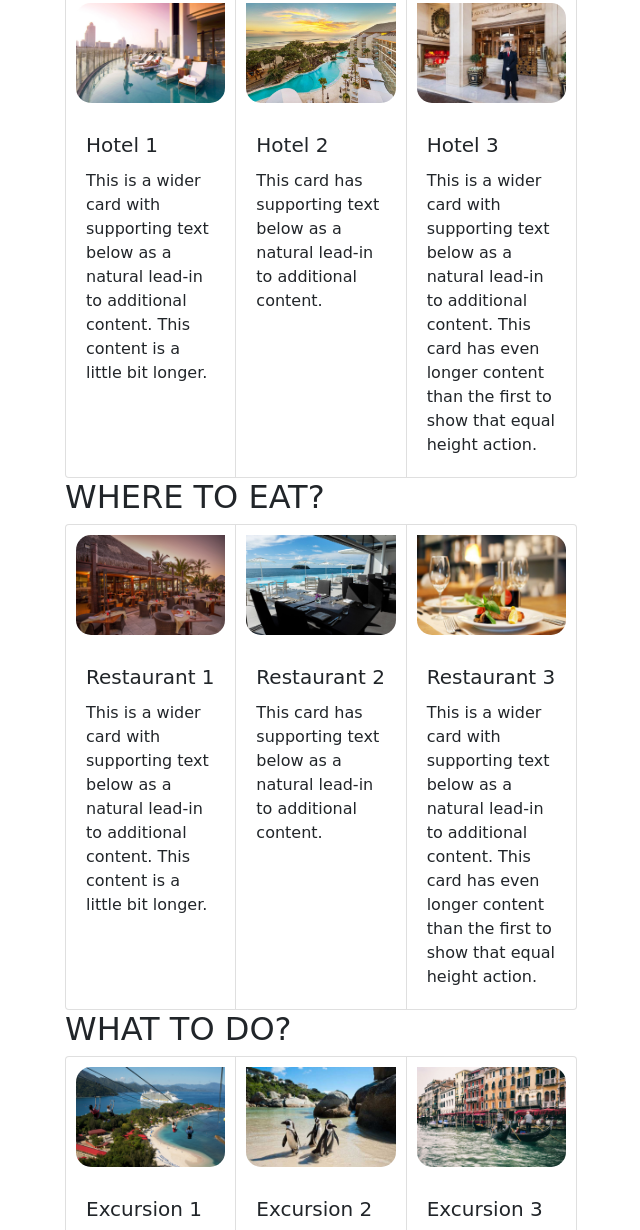
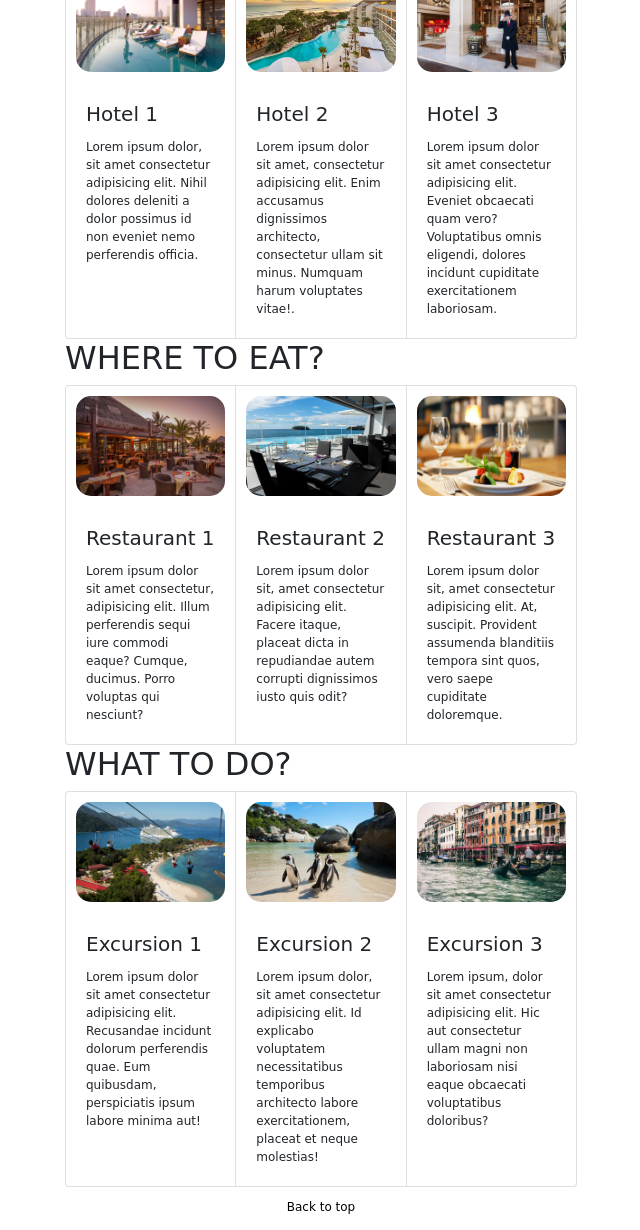
Before and after one commit to MrBrunotte/Vacation-Explorer, a plain HTML site: page mockup.html in a window 1280 px wide. Shown: the part 536-1766 px from the top of the page, without its empty margins (319-959 px from the left). Drawn offline with nearby package versions, Linux system fonts and the light colour scheme; a web font is replaced by a local one.

Commit message:
Mockup and style fixes

```diff
--- a/Assets/style.css
+++ b/Assets/style.css
@@ -12,19 +12,32 @@ a {
     font-size: 2rem;
 }
 
-a:active, a:hover {
+a:active,
+a:hover,
+a:focus,
+a:active:focus {
     color: red;
     text-decoration: none;
-}
-
-.search-input {
-    margin-top: 10px;
 }
 
 .container-fluid {
     margin: auto;
     width: 90%;
     padding: 20px;
+}
+
+/* header image */
+.img-fluid {
+    border-radius: 25px;
+}
+
+/* Modal */
+.btn-modal:active,
+.btn-modal:hover,
+.btn-modal:focus,
+.btn-modal:active:focus {
+    color: red;
+    text-decoration: none;
 }
 
 /* Checkboxes */
@@ -36,15 +49,26 @@ a:active, a:hover {
 
 .container-box {
     margin: 20px 40px 20px 0px;
-
 }
 
 .box {
     margin: 0px 0px 0px 0px;
 }
 
+/* search box */
+.search-input {
+    margin-top: 5px;
+    margin-bottom: 10px;
+}
+
+.search {
+    border: 1px solid grey;
+    border-radius:25px;
+}
+
+/* recommendations cards */
 .container-cards {                      /* parent contianer of cards */
-    display: inline-block;                      /* This arranges the direct child element of the container in a row */
+    display: inline-block;              /* This arranges the direct child element of the container in a row */
     justify-content: space-evenly;      /* This defines the alignment of the items along the horizontal axis */
     align-items: center;                /* This defines the  behaviour along the vertical axis */
 }
@@ -55,12 +79,32 @@ a:active, a:hover {
     border: 20%
 }
 
+.card-text {
+    font-size: 0.75rem;
+}
+
 .card-img-top {
     height: auto;
     width: 100%;
     padding: 10px;
-    border-radius:  25px 25px 25px 25px;
+    border-radius:  25px 25px 25px 25px !important;
 }
+
+/* back to top link */
+.anchor-bottom {
+    color: black;
+    text-decoration: none;
+    font-size: 0.75rem;
+}
+
+.anchor-bottom:hover,
+  .anchor-bottom:active,
+  .anchor-bottom:focus,
+  .anchor-bottom:active:focus {
+    color: red;
+  }
+
+/* Media queries - responsivness */
 
 @media (max-width: 1023px) {
     body {
--- a/mockup.html
+++ b/mockup.html
@@ -30,7 +30,7 @@
     </div>
 
     <section #="input">
-        <div class="search-input text-center">
+        <div class="text-center">
             <h1>vacation explorer</h1>
         </div>
         <div class="container">
@@ -43,13 +43,14 @@
                                     <h2>How does it work?</h2>
                                 </div>
                                 <div class="modal-body">
-                                    1) check the boxes of your interest!<br>2) Type the destination of your
-                                    choise<br>You
-                                    will
-                                    find recommendations near your destination below.
+                                    1) check the boxes of your interest!
+                                    <br>
+                                    2) Type the destination of yourchoise
+                                    <br><br>
+                                    You will find recommendations near your destination below.
                                 </div>
                                 <div class="modal-footer">
-                                    <input class="btn btn-black" data-dismiss="modal" value="Close">
+                                    <input class="btn btn-modal" data-dismiss="modal" value="Close">
                                 </div>
                             </div>
                         </div>
@@ -78,9 +79,7 @@
             </label>
         </div>
         <div class="search-input text-center" id="search">
-            <input type="text" placeholder="Type destination city...">
-            <div class="search"></div>
-            <br>
+            <input class="search" type="text" placeholder="Type city...">
         </div>
     </section>
     <section class="container-cards" #="recommendations">
@@ -91,25 +90,25 @@
                     <img src="Images/hotel-1.jpg" class="card-img-top" alt="Hotel">
                     <div class="card-body">
                         <h5 class="card-title">Hotel 1</h5>
-                        <p class="card-text">This is a wider card with supporting text below as a natural lead-in to
-                            additional content. This content is a little bit longer.</p>
+                        <p class="card-text">Lorem ipsum dolor, sit amet consectetur adipisicing elit. Nihil dolores
+                            deleniti a dolor possimus id non eveniet nemo perferendis officia.</p>
                     </div>
                 </div>
                 <div class="card" #="stay2">
                     <img src="Images/hotel-2.jpg" class="card-img-top" alt="Hotel">
                     <div class="card-body">
                         <h5 class="card-title">Hotel 2</h5>
-                        <p class="card-text">This card has supporting text below as a natural lead-in to additional
-                            content.</p>
+                        <p class="card-text">Lorem ipsum dolor sit amet, consectetur adipisicing elit. Enim accusamus
+                            dignissimos architecto, consectetur ullam sit minus. Numquam harum voluptates vitae!.</p>
                     </div>
                 </div>
                 <div class="card" #="stay3">
                     <img src="Images/hotel-3.jpg" class="card-img-top" alt="Hotel">
                     <div class="card-body">
                         <h5 class="card-title">Hotel 3</h5>
-                        <p class="card-text">This is a wider card with supporting text below as a natural lead-in to
-                            additional content. This card has even longer content than the first to show that equal
-                            height action.</p>
+                        <p class="card-text">Lorem ipsum dolor sit amet consectetur adipisicing elit. Eveniet obcaecati
+                            quam vero? Voluptatibus omnis eligendi, dolores incidunt cupiditate exercitationem
+                            laboriosam.</p>
                     </div>
                 </div>
             </div>
@@ -121,25 +120,24 @@
                     <img src="Images/restaurant-1.jpg" class="card-img-top" alt="Hotel">
                     <div class="card-body">
                         <h5 class="card-title">Restaurant 1</h5>
-                        <p class="card-text">This is a wider card with supporting text below as a natural lead-in to
-                            additional content. This content is a little bit longer.</p>
+                        <p class="card-text">Lorem ipsum dolor sit amet consectetur, adipisicing elit. Illum perferendis
+                            sequi iure commodi eaque? Cumque, ducimus. Porro voluptas qui nesciunt?</p>
                     </div>
                 </div>
                 <div class="card" #="stay2">
                     <img src="Images/restaurant-2.jpg" class="card-img-top" alt="Hotel">
                     <div class="card-body">
                         <h5 class="card-title">Restaurant 2</h5>
-                        <p class="card-text">This card has supporting text below as a natural lead-in to additional
-                            content.</p>
+                        <p class="card-text">Lorem ipsum dolor sit, amet consectetur adipisicing elit. Facere itaque,
+                            placeat dicta in repudiandae autem corrupti dignissimos iusto quis odit?</p>
                     </div>
                 </div>
                 <div class="card" #="stay3">
                     <img src="Images/restaurant-3.jpg" class="card-img-top" alt="Hotel">
                     <div class="card-body">
                         <h5 class="card-title">Restaurant 3</h5>
-                        <p class="card-text">This is a wider card with supporting text below as a natural lead-in to
-                            additional content. This card has even longer content than the first to show that equal
-                            height action.</p>
+                        <p class="card-text">Lorem ipsum dolor sit, amet consectetur adipisicing elit. At, suscipit.
+                            Provident assumenda blanditiis tempora sint quos, vero saepe cupiditate doloremque.</p>
                     </div>
                 </div>
             </div>
@@ -151,32 +149,32 @@
                     <img src="Images/excursion-1.jpg" class="card-img-top" alt="Hotel">
                     <div class="card-body">
                         <h5 class="card-title">Excursion 1</h5>
-                        <p class="card-text">This is a wider card with supporting text below as a natural lead-in to
-                            additional content. This content is a little bit longer.</p>
+                        <p class="card-text">Lorem ipsum dolor sit amet consectetur adipisicing elit. Recusandae
+                            incidunt dolorum perferendis quae. Eum quibusdam, perspiciatis ipsum labore minima aut!</p>
                     </div>
                 </div>
                 <div class="card" #="stay2">
                     <img src="Images/excursion-2.jpg" class="card-img-top" alt="Hotel">
                     <div class="card-body">
                         <h5 class="card-title">Excursion 2</h5>
-                        <p class="card-text">This card has supporting text below as a natural lead-in to additional
-                            content.</p>
+                        <p class="card-text">Lorem ipsum dolor, sit amet consectetur adipisicing elit. Id explicabo
+                            voluptatem necessitatibus temporibus architecto labore exercitationem, placeat et neque
+                            molestias!</p>
                     </div>
                 </div>
                 <div class="card" #="stay3">
                     <img src="Images/excursion-3.jpg" class="card-img-top" alt="Hotel">
                     <div class="card-body">
                         <h5 class="card-title">Excursion 3</h5>
-                        <p class="card-text">This is a wider card with supporting text below as a natural lead-in to
-                            additional content. This card has even longer content than the first to show that equal
-                            height action.</p>
+                        <p class="card-text">Lorem ipsum, dolor sit amet consectetur adipisicing elit. Hic aut
+                            consectetur ullam magni non laboriosam nisi eaque obcaecati voluptatibus doloribus?</p>
                     </div>
                 </div>
             </div>
         </div>
     </section>
     <div class="top-link text-center">
-        <button class="btn-light"><a href="#">Back to top</a></button>
+        <button class="btn btn-bottom"><a class="anchor-bottom" href="#">Back to top</a></button>
     </div>
     <script src="https://code.jquery.com/jquery-3.4.1.min.js"
         integrity="sha256-CSXorXvZcTkaix6Yvo6HppcZGetbYMGWSFlBw8HfCJo=" crossorigin="anonymous"></script>
```
